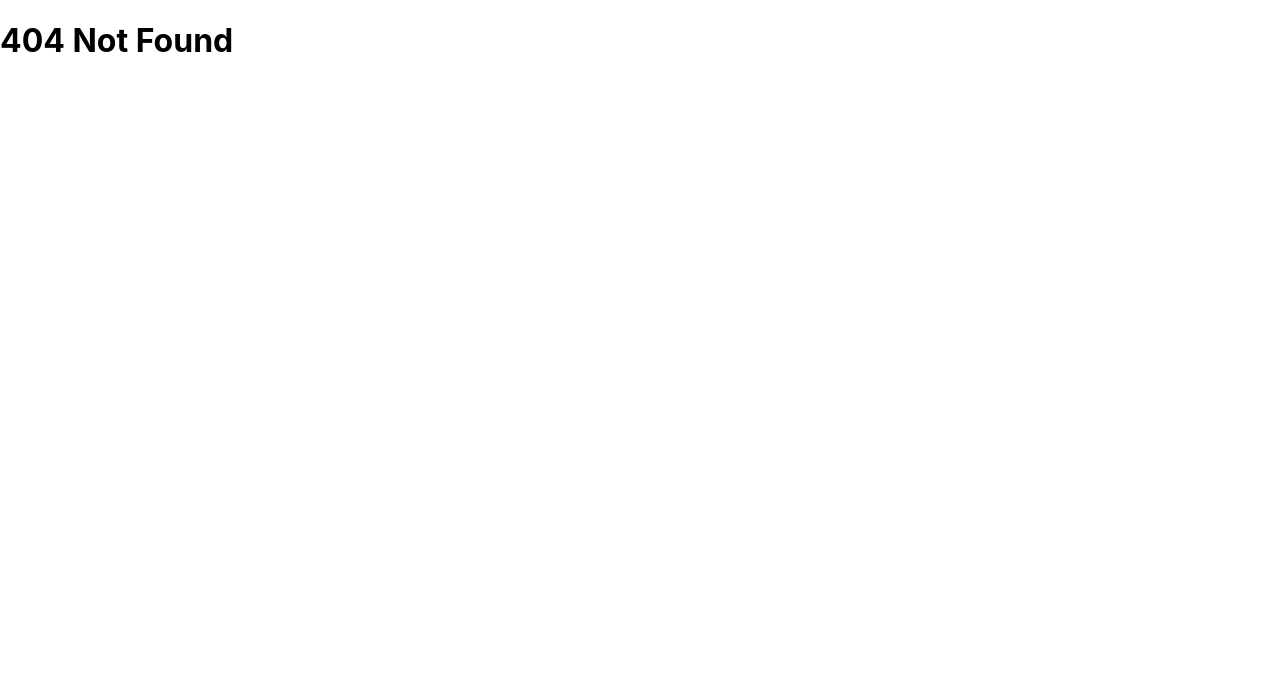
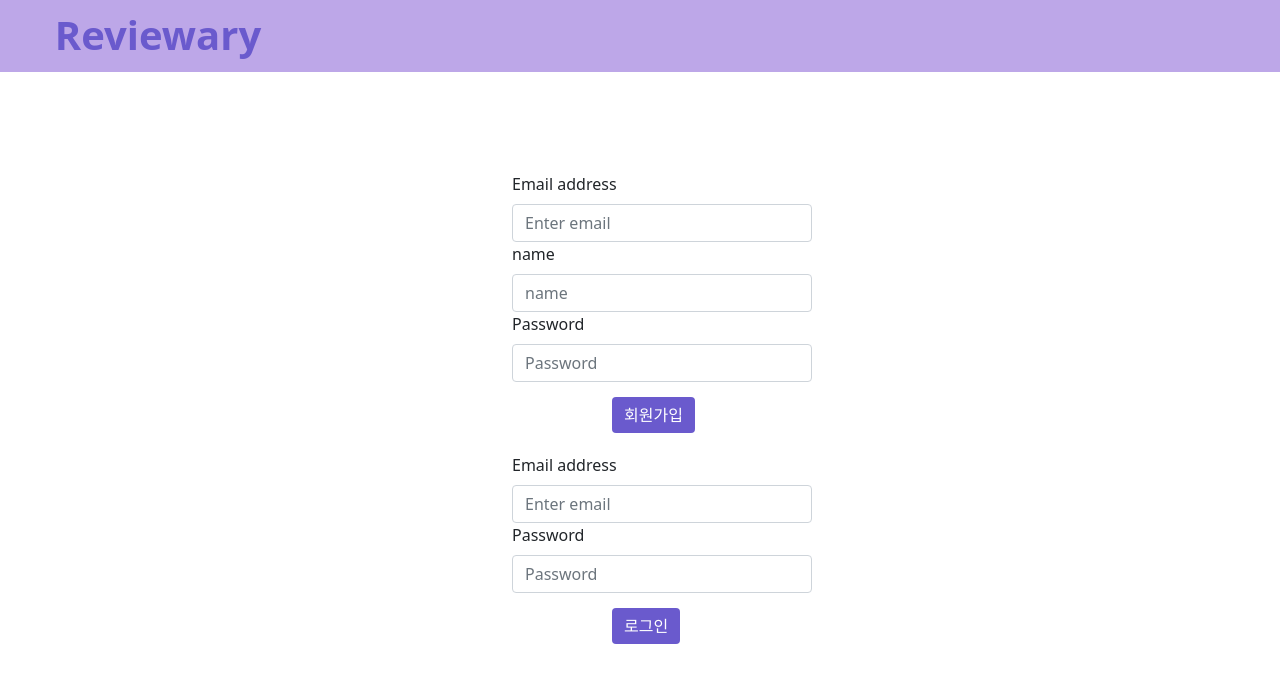
Before and after one commit to witch-factory/book-community, a React (Create React App) app in the folder client/: page /login in a window 1280 px wide. Before the commit this address had no page. Shown: the top 682 px of the page. Built offline with nearby package versions, Linux system fonts and the light colour scheme.

Commit message:
make login page

```diff
--- a/client/package.json
+++ b/client/package.json
@@ -6,8 +6,11 @@
     "@testing-library/jest-dom": "^5.16.2",
     "@testing-library/react": "^12.1.2",
     "@testing-library/user-event": "^13.5.0",
+    "axios": "^0.26.1",
+    "bootstrap": "^5.1.3",
     "nanoid": "^3.3.1",
     "react": "^17.0.2",
+    "react-bootstrap": "^2.2.2",
     "react-dom": "^17.0.2",
     "react-icons": "^4.3.1",
     "react-router-dom": "^6.2.1",
--- a/client/src/common/HeaderLogo.js
+++ b/client/src/common/HeaderLogo.js
@@ -12,6 +12,7 @@ const HeaderLogoContainer = styled.div`
 
 const HeaderMainLogo = styled.h1`
   font-size:2.5rem;
+  font-weight: bold;
   margin: 3px;
   color: slateblue;
 `;
--- a/client/src/common/PageHeader.js
+++ b/client/src/common/PageHeader.js
@@ -10,7 +10,7 @@ const PageHeaderContainer = styled.div`
   align-items: center;
   width: 100%;
   margin:0;
-  height:10vh;
+  height: 10vh;
   // background-color:green;
 `;
 
--- a/client/src/index.js
+++ b/client/src/index.js
@@ -10,6 +10,8 @@ import WriteReviewPage from './pages/WriteReviewPage';
 import BookInfoPage from "./pages/BookInfoPage";
 import PersonalPage from './pages/PersonalPage';
 import NotFoundPage from "./pages/NotFoundPage";
+import LoginPage from './pages/LoginPage';
+import 'bootstrap/dist/css/bootstrap.min.css';
 
 ReactDOM.render(
   <BrowserRouter>
@@ -20,6 +22,7 @@ ReactDOM.render(
       <Route path="/bookInfo" element={<BookInfoPage />} />
       <Route path="/personalPage" element={<PersonalPage />} />
       <Route path='*' element={<NotFoundPage />}/>
+      <Route path="/login" element={<LoginPage />} />
     </Routes>
   </BrowserRouter>,
   document.getElementById('root'),
--- /dev/null
+++ b/client/src/pages/LoginPage/index.js
@@ -0,0 +1,107 @@
+import React from 'react';
+import { Form, Button } from 'react-bootstrap';
+import styled from 'styled-components';
+import HeaderLogo from '../../common/HeaderLogo';
+
+function LoginPage() {
+  return (
+    <>
+      <TopBar>
+        <LogoContainer>
+          <HeaderLogo className="logo" />
+        </LogoContainer>
+      </TopBar>
+      <TotalWrap>
+        {/* <HeaderLogo /> */}
+        <Form>
+          <Form.Group controlId="joinForm">
+            <Form.Label>Email address</Form.Label>
+            <Form.Control
+              type="email"
+              maxLength="100"
+        //   ref={ref => (this.joinEmail = ref)}
+              placeholder="Enter email"
+            />
+            {/* <Form.Text className="text-muted">
+          We wll never share your email with anyone else.
+        </Form.Text> */}
+            <Form.Label>name</Form.Label>
+            <Form.Control
+              type="text"
+              maxLength="20"
+        //   ref={ref => (this.joinName = ref)}
+              placeholder="name"
+            />
+            <Form.Label>Password</Form.Label>
+            <Form.Control
+              type="password"
+              maxLength="64"
+        //   ref={ref => (this.joinPw = ref)}
+              placeholder="Password"
+            />
+            <Button variant="primary" type="button" className="btn" block> 회원가입</Button>
+          </Form.Group>
+
+          <Form.Group controlId="loginForm">
+            <Form.Label>Email address</Form.Label>
+            <Form.Control
+              type="email"
+              maxLength="100"
+        //   ref={ref => (this.loginEmail = ref)}
+              placeholder="Enter email"
+            />
+            <Form.Label>Password</Form.Label>
+            <Form.Control
+              type="password"
+              maxLength="20"
+        //   ref={ref => (this.loginPw = ref)}
+              placeholder="Password"
+            />
+            {/* <ReCaptcha
+          sitekey="6LfGieAUAAAAAJSOoqXS5VQdT_e5AH8u0n2e1PDb"
+          action="login"
+          verifyCallback={this.verifyCallback}
+        /> */}
+            <Button variant="primary" type="button" className="btn" block>로그인</Button>
+          </Form.Group>
+        </Form>
+      </TotalWrap>
+    </>
+  );
+}
+
+// eslint-disable-next-line no-undef
+const TotalWrap = styled.div`
+  margin: 0;
+  width: 300px;
+  height: 500px;
+  margin-left: 40%;
+  margin-top: 100px;
+
+  & .btn{
+      background-color: slateblue;
+      border: none;
+      margin-left: 100px;
+      margin-top: 15px;
+      margin-bottom: 20px;
+  }
+
+`;
+
+const TopBar = styled.div`
+  display: flex;
+  height: 9vh;
+  background-color: rgb(189 167 232);;
+`;
+
+const LogoContainer = styled.div`
+  width: 300px;
+  height: 10vh;
+//   background-color: green;
+  margin-top: .5rem;
+  & .logo {
+      color: blue;
+  }
+`;
+
+export default LoginPage;
--- a/client/src/pages/WriteReviewPage/styles.js
+++ b/client/src/pages/WriteReviewPage/styles.js
@@ -61,7 +61,7 @@ export const ButtonWrap = styled.div`
   margin-left: 10%;
   margin-top: 30px;
   .backButton:hover {
-    background-color: #9787f8;
+    background-color: rgb(189 167 232);
   }
   .inputButton {
     margin-left: 34%;
```
Also changed, not shown: client/src/pages/LoginPage/style.js (added), 2 other files (tests, documents, lock files or other folders).
